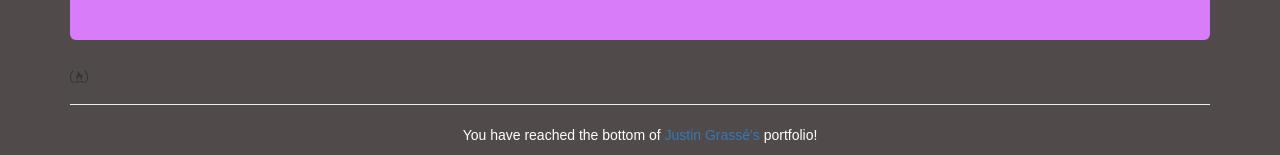
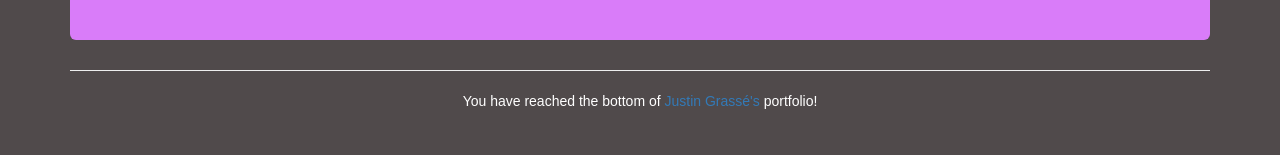
Before and after one commit to justGrasse/justGrasse.github.io, a plain HTML site: page index.html in a window 1280 px wide. Shown: the part 2004-2159 px from the top of the page. After the commit the page ends 2125 px from the top, so only its background shows below. Drawn offline with nearby package versions, Linux system fonts and the light colour scheme; a web font is replaced by a local one.

Commit message:
remove random icon

```diff
--- a/index.html
+++ b/index.html
@@ -82,8 +82,6 @@
 	  </div>
 	</div>
 
-	<i class="fa fa-free-code-camp" aria-hidden="true"></i>
-
 	<footer class="text-center">
 	  <hr>
 	  <p style="color:white">You have reached the bottom of <a href="https://github.com/justGrasse" target="_blank">Justin Grassé's</a> portfolio!</p>
```
